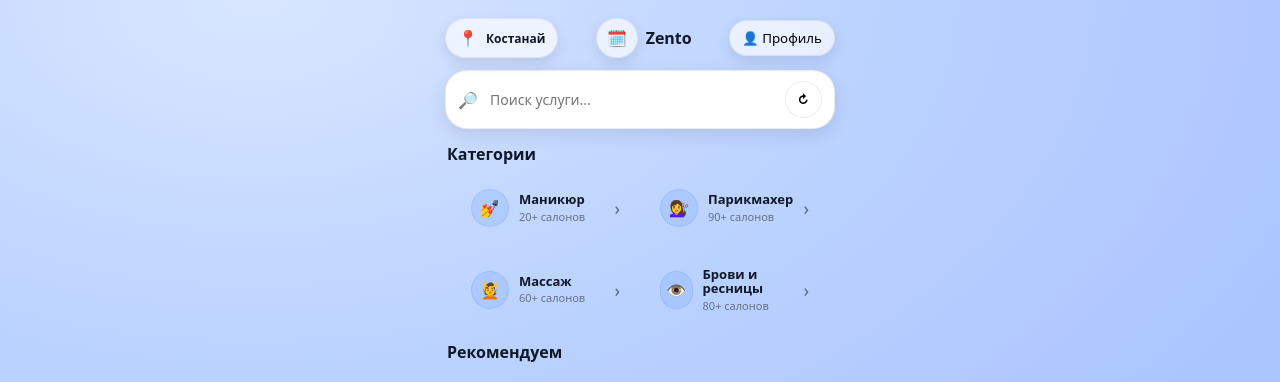
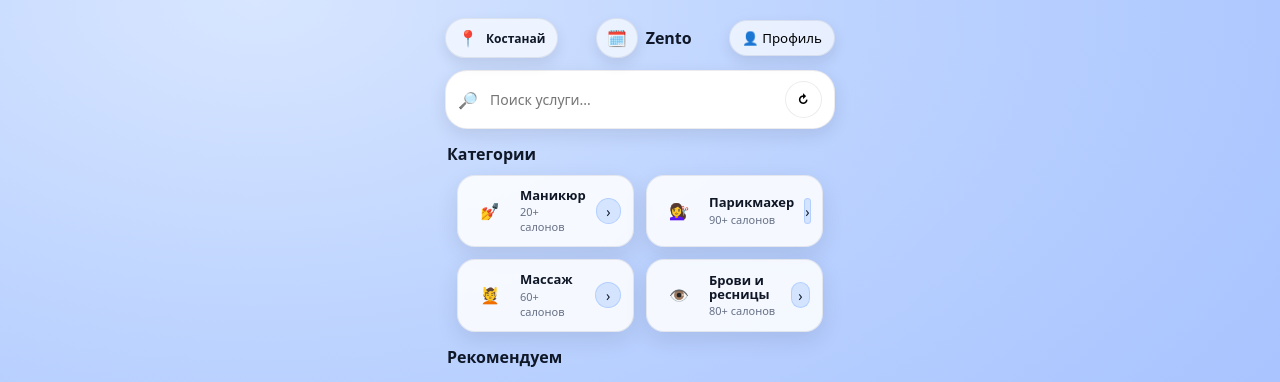
Before and after one commit to Def0lts/ZentoMVP, a React (Vite) app in the folder frontend/: page / in a window 1280 px wide. Shown: the top 382 px of the page. Built offline with nearby package versions, Linux system fonts and the light colour scheme; no server answers.

Commit message:
fix: restore category card design and fix icon sizing

```diff
--- a/frontend/src/App.css
+++ b/frontend/src/App.css
@@ -75,10 +75,16 @@
 
 /* category card */
 .cat-card {
+  padding: 12px;
+  border-radius: var(--r-lg);
+  border: 1px solid var(--border);
+  background: rgba(255,255,255,0.85);
+  box-shadow: 0 8px 22px rgba(16,24,40,0.10);
+
   display: flex;
+  align-items: center;
   justify-content: space-between;
-  align-items: center;
-  padding: 14px;
+  gap: 10px;
 }
 
 .cat-left {
@@ -88,20 +94,30 @@
 }
 
 .icon-circle {
-  width: 38px;
-  height: 38px;
+  width: 40px;
+  height: 40px;
+  min-width: 40px;
+
   border-radius: 999px;
-  background: rgba(116,168,255,0.25);
-  display: grid;
-  place-items: center;
-  border: 1px solid rgba(116,168,255,0.35);
+  display: flex;
+  align-items: center;
+  justify-content: center;
 }
 
 .cat-title { font-weight: 800; font-size: 13px; line-height: 1.1; }
 .cat-sub { font-size: 11px; color: var(--muted); margin-top: 2px; }
 .cat-arrow {
-  font-size: 18px;
-  opacity: 0.6;
+  width: 26px;
+  height: 26px;
+  border-radius: 999px;
+  background: rgba(116,168,255,0.25);
+  border: 1px solid rgba(116,168,255,0.35);
+
+  display: flex;
+  align-items: center;
+  justify-content: center;
+
+  font-size: 14px;
 }
 
 /* chips */
```
